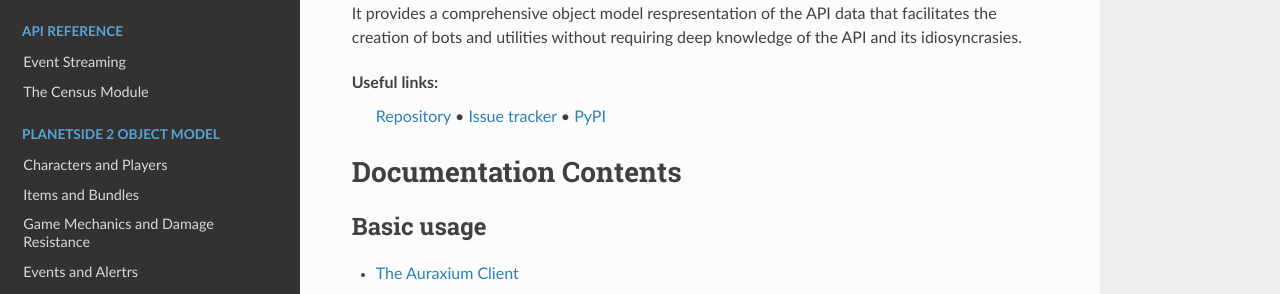
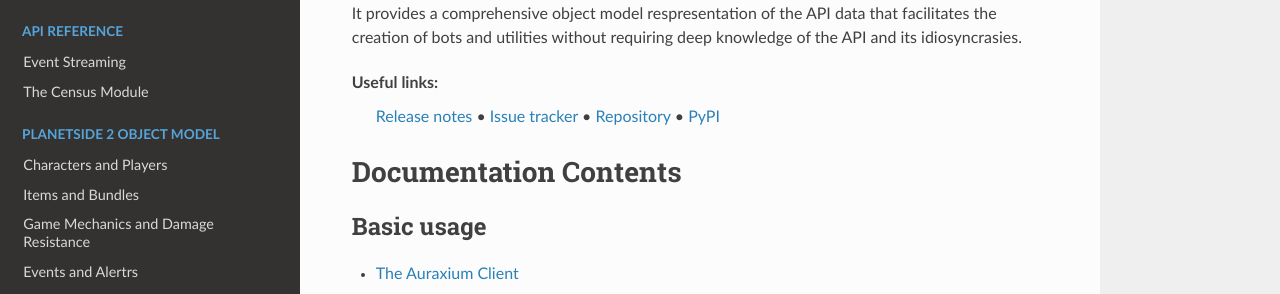
Before and after one commit to leonhard-s/auraxium, a Sphinx documentation site: the page built from docs/index.rst, in a window 1280 px wide and 900 px high. Shown: the part 319-613 px from the top of the window. Built offline with Sphinx 7.4.7 and the Read the Docs theme 2.0.0, drawn with Linux system fonts in a browser that asks for light colours.

Commit message:
Update project links

```diff
--- a/docs/index.rst
+++ b/docs/index.rst
@@ -12,9 +12,11 @@
 It provides a comprehensive object model respresentation of the API data that facilitates the creation of bots and utilities without requiring deep knowledge of the API and its idiosyncrasies.
 
 Useful links:
-   `Repository <https://github.com/leonhard-s/auraxium>`_
+   `Release notes <https://github.com/leonhard-s/auraxium/releases>`_
    •
    `Issue tracker <https://github.com/leonhard-s/auraxium/issues>`_
+   •
+   `Repository <https://github.com/leonhard-s/auraxium>`_
    •
    `PyPI <https://pypi.org/project/auraxium/>`_
 
```
